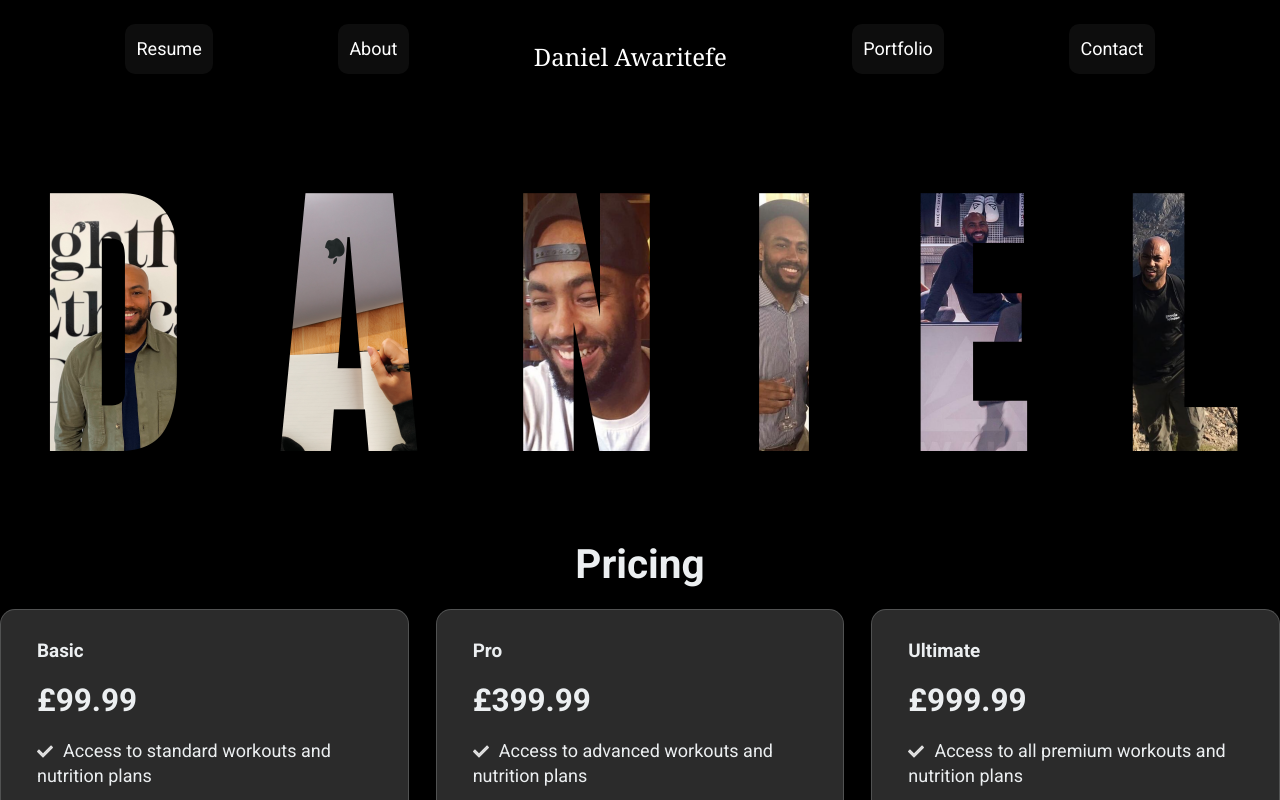
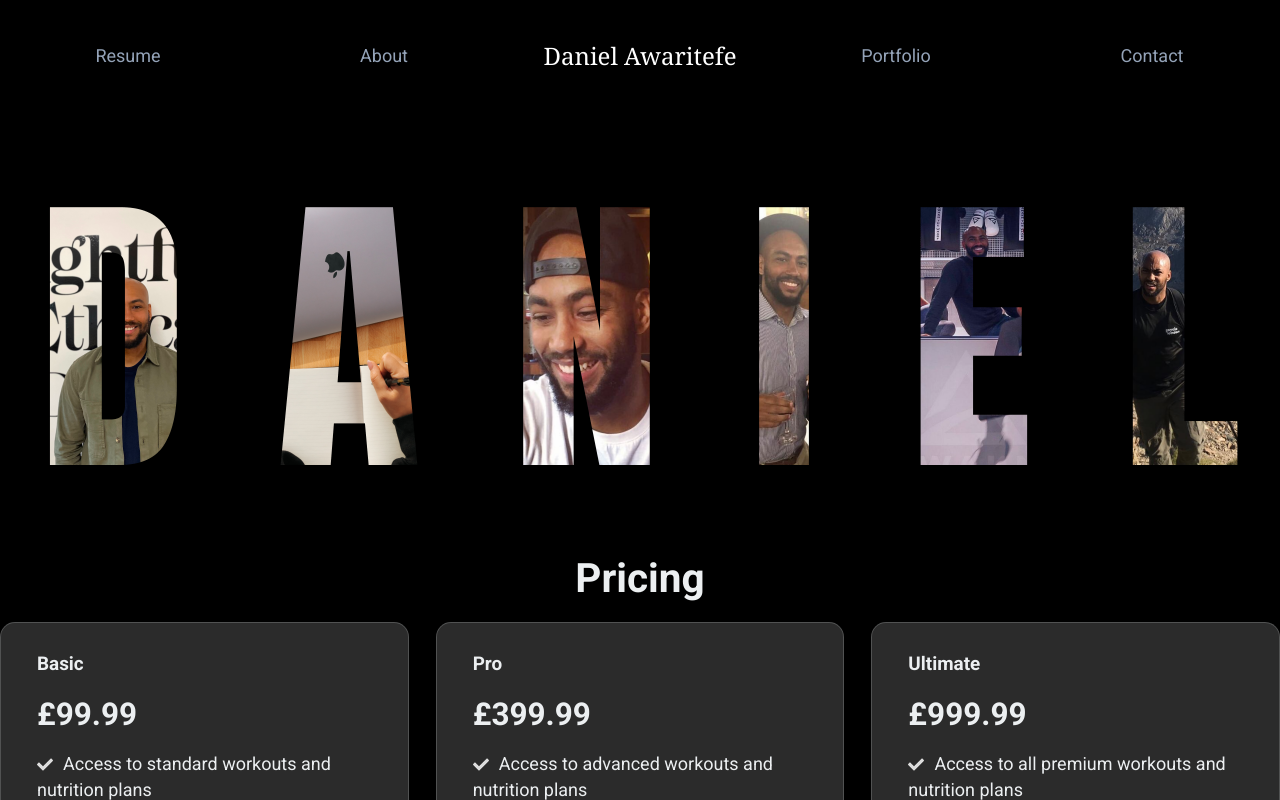
Before and after one commit to awaritefe/portfolio, a Vue app: page / in a window 1280 px wide. Shown: the top 800 px of the page. Built offline with nearby package versions, Linux system fonts and the light colour scheme.

Commit message:
hover state on header

```diff
--- a/src/components/AppHeader.vue
+++ b/src/components/AppHeader.vue
@@ -1,17 +1,25 @@
 <template>
-  <!-- Header -->
   <header>
-    <nav class="md:container md:mx-auto py-6">
+    <nav class="md:container md:mx-auto py-6" ref="headerContainer">
       <ul class="flex justify-evenly items-end">
-        <li>
-          <a class="text-slate-400 hover:text-slate-200" href="#" @click.prevent="toggleModal"
-            >Resume</a
+        <li
+          v-for="(item, index) in headerItems"
+          :key="index"
+          :ref="`listItem_${index}`"
+          @mousemove="applyOverlayMask($event, index)"
+          @mouseleave="resetOverlayMask(index)"
+        >
+          <a
+            :class="{
+              'text-slate-400 hover:text-slate-200': index !== 2,
+              'font-header text-white text-2xl': index === 2
+            }"
+            :href="item.href"
+            @click.prevent="handleClick(index)"
+            >{{ item.label }}</a
           >
+          <div class="overlay" :style="overlayStyles[index]" :ref="`overlay_${index}`"></div>
         </li>
-        <li><a class="text-slate-400 hover:text-slate-200" href="#">About</a></li>
-        <li><span class="font-header text-white text-2xl">Daniel Awaritefe</span></li>
-        <li><a class="text-slate-400 hover:text-slate-200" href="#">Portfolio</a></li>
-        <li><a class="text-slate-400 hover:text-slate-200" href="#">Contact</a></li>
       </ul>
     </nav>
   </header>
@@ -20,8 +28,21 @@
 <script>
 import { mapStores } from 'pinia'
 import useModalStore from '@/stores/modal'
+
 export default {
   name: 'AppHeader',
+  data() {
+    return {
+      overlayStyles: [],
+      headerItems: [
+        { label: 'Resume', href: '#', backgroundColor: 'hsla(165, 82.26%, 51.37%, 0.75)' },
+        { label: 'About', href: '#', backgroundColor: 'hsla(210, 82.26%, 51.37%, 0.75)' },
+        { label: 'Daniel Awaritefe', backgroundColor: 'hsla(255, 82.26%, 51.37%, 0.75)' },
+        { label: 'Portfolio', href: '#', backgroundColor: 'hsla(300, 82.26%, 51.37%, 0.75)' },
+        { label: 'Contact', href: '#', backgroundColor: 'hsla(345, 82.26%, 51.37%, 0.75)' }
+      ]
+    }
+  },
   computed: {
     ...mapStores(useModalStore)
   },
@@ -29,13 +50,82 @@ export default {
     toggleModal() {
       this.modalStore.isOpen = !this.modalStore.isOpen
       console.log(this.modalStore.isOpen)
+    },
+    applyOverlayMask(event, index) {
+      const overlayEl = this.$refs[`overlay_${index}`][0]
+      const listItemEl = this.$refs[`listItem_${index}`][0]
+      const overlayRect = overlayEl.getBoundingClientRect()
+      const listItemRect = listItemEl.getBoundingClientRect()
+      const x = event.clientX - overlayRect.left
+      const y = event.clientY - overlayRect.top
+
+      this.overlayStyles[index] = {
+        opacity: 1,
+        backgroundColor: this.headerItems[index].backgroundColor,
+        '--x': `${x}px`,
+        '--y': `${y}px`,
+        width: `${listItemRect.width}px`, // Set width to match the list item
+        height: `${listItemRect.height}px` // Set height to match the list item
+      }
+    },
+
+    resetOverlayMask(index) {
+      this.overlayStyles[index] = { opacity: 0 }
+    },
+    handleClick(index) {
+      if (index === 0) {
+        this.toggleModal()
+      }
     }
   }
 }
 </script>
 
 <style scoped lang="scss">
-li a {
-  @extend %button;
+/* Add your styles here */
+li {
+  position: relative;
+  width: 100%;
+  align-self: stretch;
+  text-align: center;
+  padding: 1rem 0;
+  a {
+    display: grid;
+    height: 100%;
+    align-content: center;
+  }
+}
+
+.overlay {
+  position: absolute;
+  inset: 1;
+  pointer-events: none;
+  user-select: none;
+  opacity: var(--opacity, 0);
+  -webkit-mask: radial-gradient(25rem 25rem at var(--x) var(--y), #000 1%, transparent 50%);
+  mask: radial-gradient(25rem 25rem at var(--x) var(--y), #000 1%, transparent 50%);
+  transition:
+    opacity 0.4s ease,
+    -webkit-mask 0.4s ease,
+    mask 0.4s ease;
+  will-change:
+    opacity,
+    -webkit-mask,
+    mask;
+}
+
+.overlay .item {
+  background-color: hsla(var(--hsl), 0.15);
+  border-color: hsla(var(--hsl), 1);
+  box-shadow: 0 0 0 1px inset hsl(var(--hsl));
+}
+
+li:hover .overlay {
+  opacity: 1;
+  height: 10px !important;
+}
+
+li:hover a {
+  background-color: inherit;
 }
 </style>
--- a/src/stores/overlay.js
+++ /dev/null
@@ -1,27 +0,0 @@
-import { defineStore } from 'pinia'
-
-export const useOverlayStore = defineStore('overlay', {
-  state: () => ({
-    x: 0,
-    y: 0,
-    opacitiy: 0
-  }),
-  actions: {
-    before: async () => {
-      // Ensure element with ref exists before continuing
-      await this.$wait((vm) => vm.$refs.itemsContainer)
-    },
-    calculatePosition(event) {
-      if (this.$refs.itemsContainer) {
-        // Optional additional check
-        const { pageX, pageY } = event
-        const itemEl = this.$refs.itemsContainer
-        this.x = pageX - itemEl.offsetLeft
-        this.y = pageY - itemEl.offsetTop
-        this.opacity = 1
-      } else {
-        console.log('Element with ref "itemsContainer" not yet ready')
-      }
-    }
-  }
-})
```
